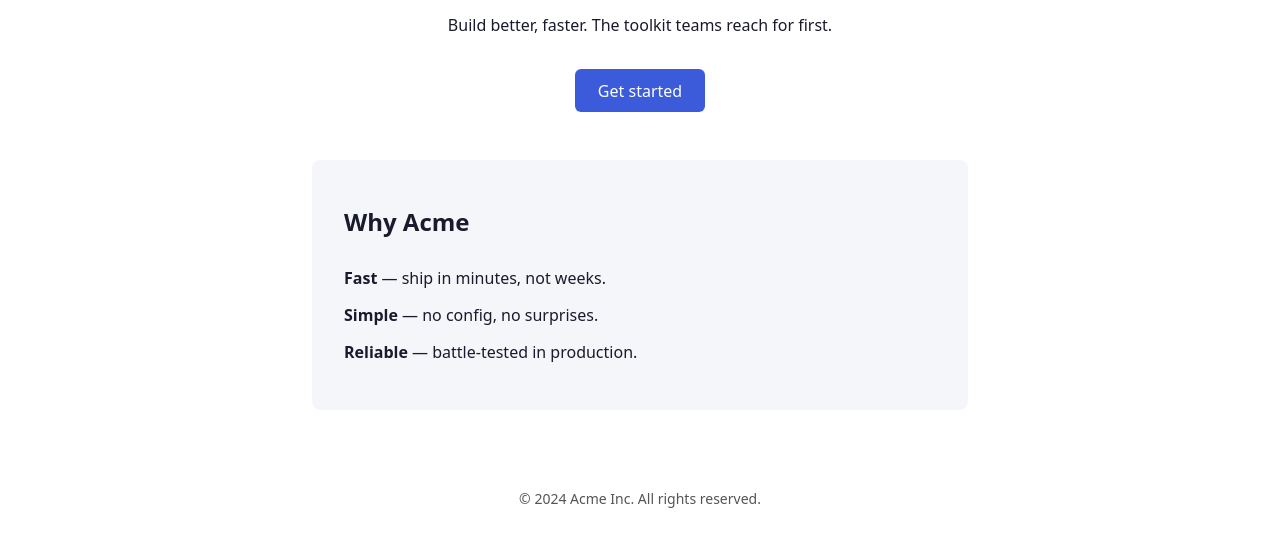
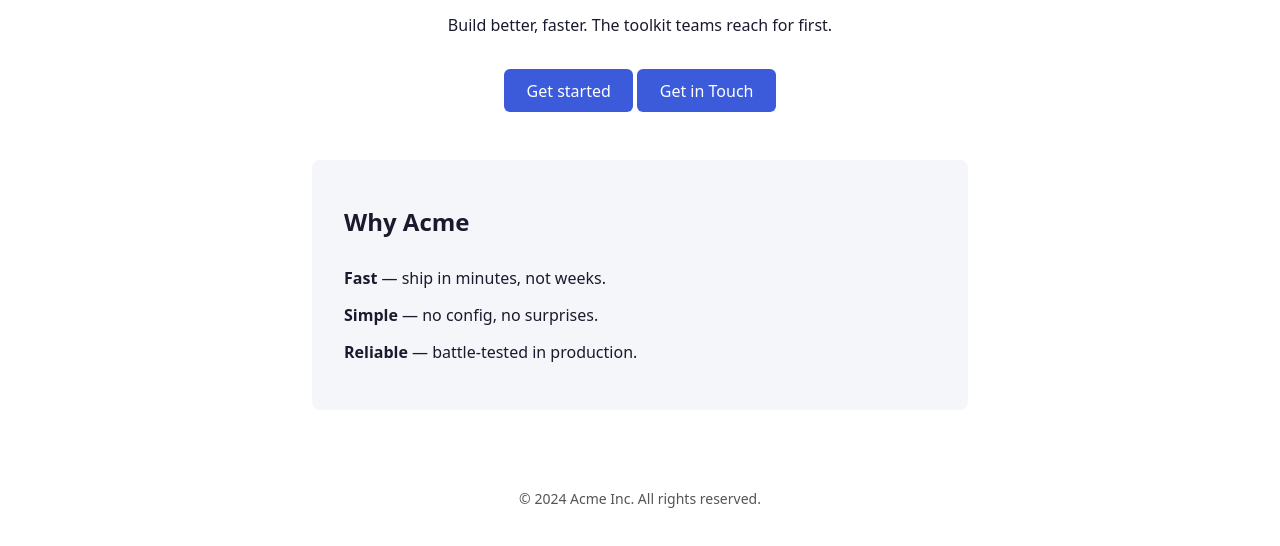
Before and after one commit to dsanchezvalle/workflow-parity-desktop, a website: page src/index.html in a window 1280 px wide. Shown: the part 206-752 px from the top of the page. Drawn offline with Linux system fonts and the light colour scheme.

Commit message:
feat(homepage): add Get in touch button linking to mailto

```diff
--- a/src/index.html
+++ b/src/index.html
@@ -19,6 +19,7 @@
       <h1>Welcom to Acme</h1>
       <p>Build better, faster. The toolkit teams reach for first.</p>
       <a class="btn-primary" href="#features">Get started</a>
+      <a class="btn-primary" href="mailto:hello@example.com">Get in Touch</a>
     </section>
 
     <section id="features" class="features">
```
